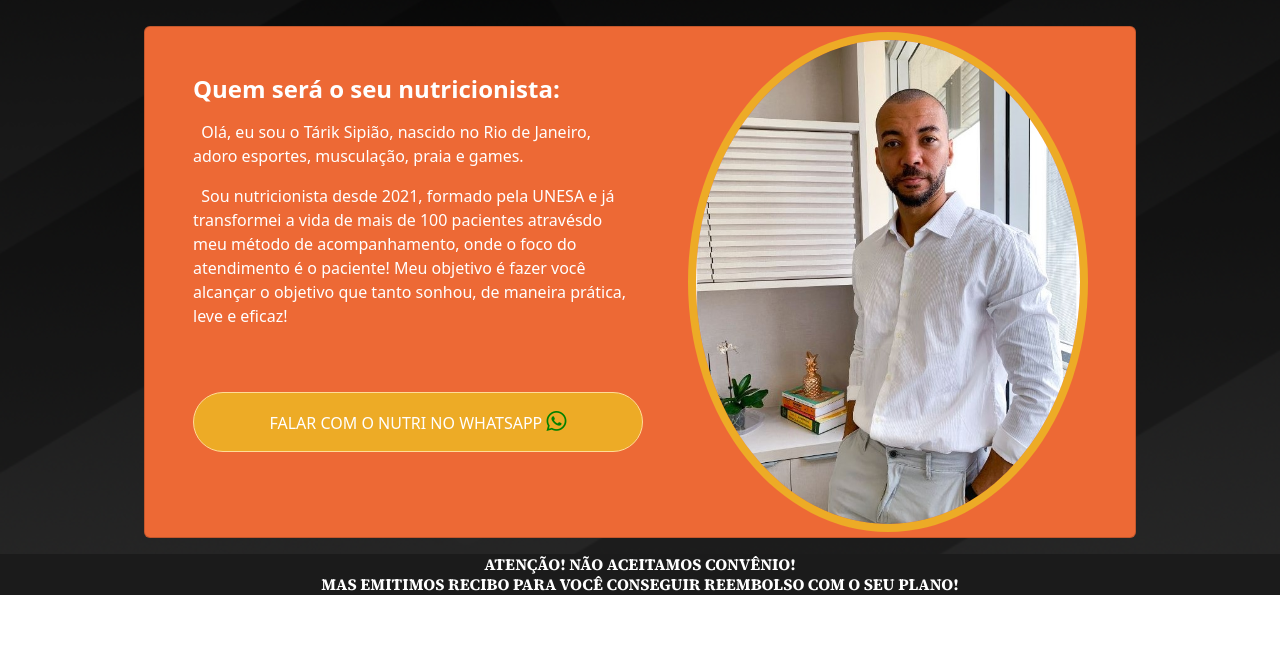
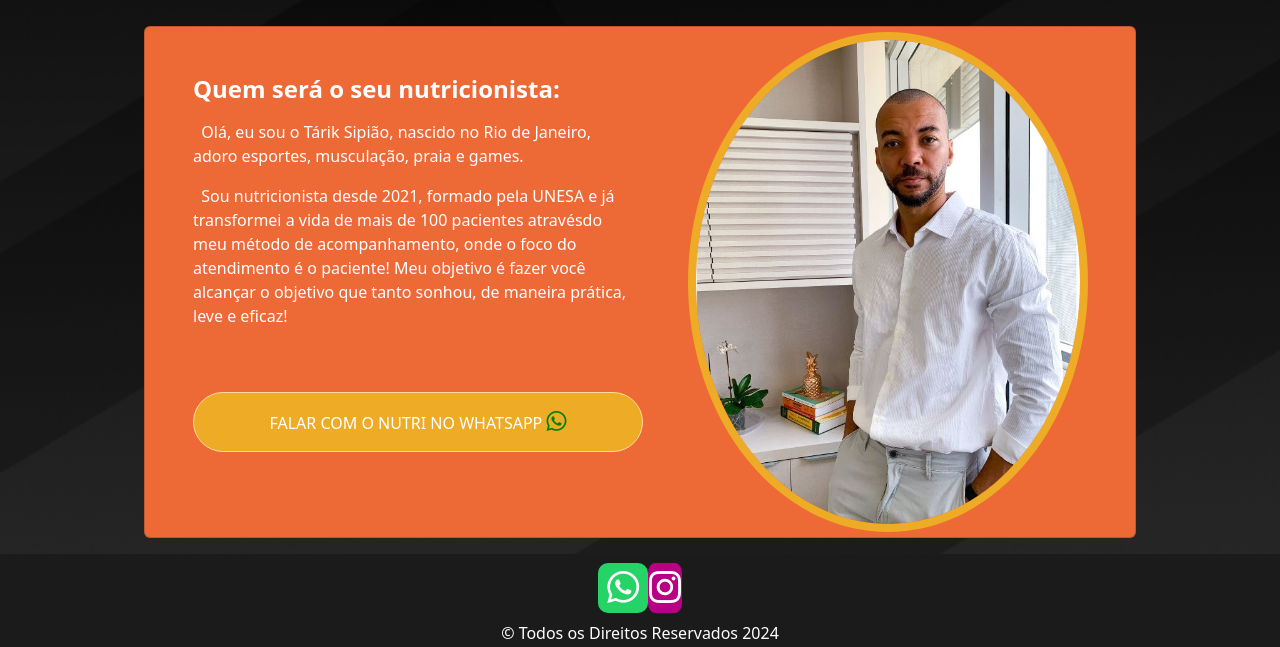
Before and after one commit to jake7038/Site-T-rik-Sipi-o, a website: page index.html in a window 1280 px wide. Shown: the part 2955-3602 px from the top of the page. Before the commit the page ends 3550 px from the top, so only its background shows below. Drawn offline with nearby package versions, Linux system fonts and the light colour scheme.

Commit message:
primeira versão 1.0

```diff
--- a/index.html
+++ b/index.html
@@ -254,15 +254,31 @@
     </section>
     <footer>
 
-        <div class="container">
-            <h1 class=" m-0 fs-6 text-center source-serif-4-texto"  >
-                ATENÇÃO! NÃO ACEITAMOS CONVÊNIO! <P>MAS EMITIMOS RECIBO PARA VOCÊ CONSEGUIR REEMBOLSO COM O SEU PLANO!</P>
-            </h1>
 
+        <div class="row justify-content-md-center p-2">
+            <div class="col col-lg-5">
+            </div>
+            <div class="col col-lg-1 col-md-2  pl-0 grid">
+                <a href="https://api.whatsapp.com/send?+1=pt_BR&phone=5521971953242&text=Ola,+Eu+gostaria+de+saber+mais+sobre+a+consulta+nutricional">
+                    <div class="quadrado__zap">
+                        <i class="bi bi-whatsapp"></i>
+
+                    </div>
+                </a>
+                <div class="quadrado__insta">
+                    <i class="bi bi-instagram"></i>
+
+                </div>
+            </div>
+
+            <div class="col col-lg-5">
+            </div>
+        </div>
+
+        <div class="text-center">
+                <p>&copy; Todos os Direitos Reservados 2024</p>
         </div>
     </footer>
-
-
     <script src="https://cdn.jsdelivr.net/npm/bootstrap@5.3.3/dist/js/bootstrap.bundle.min.js"></script>
 </body>
 </html>
--- a/main.less
+++ b/main.less
@@ -25,6 +25,39 @@ background-color: @pretoprimario;
 color: #fff;
 padding-bottom: 0.1em;
 padding-top:  0.1em;
+
+   .grid{
+    display: inline-flex;
+    justify-content: space-between;
+   }
+    .quadrado__zap{
+
+        text-align: center;
+
+        height: 50px;
+        width: 50px;
+
+        border-radius: 20%;
+        background-color: #25d366;
+
+        .bi{
+            font-size:2em;
+
+            color: #fff
+
+
+        }
+        &:hover{
+
+            transform: scale(1.1);
+
+        }
+    }
+
+    .quadrado__insta{
+        .quadrado__zap;
+        background-color: #B80085;
+    }
 p{
   padding-bottom: 0px;
   margin-bottom: 0px;
@@ -508,7 +541,7 @@ button a{
 #apresentacao{
     display: flex;
     height: 50em;
-    background-image: url("./build/img/plano-de-fundo/background-sm-escritorio-vazio.png");
+    background-image: url("./img/plano-de-fundo/background-lg-1.png");
     background-size: cover;
     overflow-x: hidden;
 
```
Also changed, not shown: styles.css.
